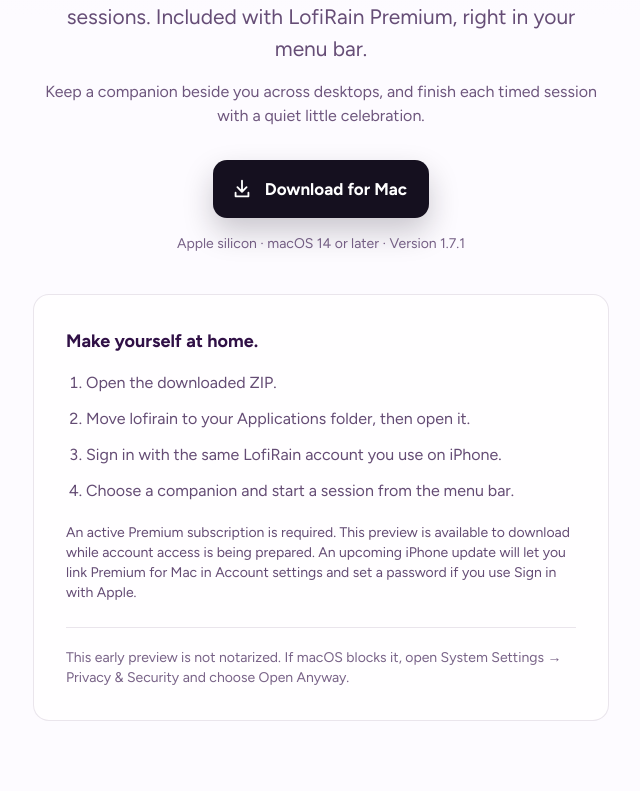
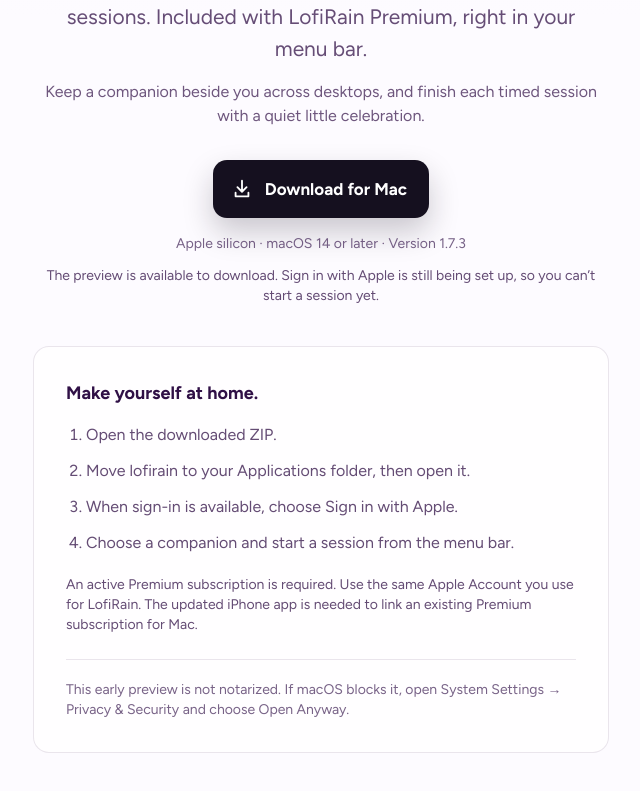
Before and after one commit to AnthonyNasser/lofirain-io, a Next.js app: page /mac in a window 1280 px wide. Shown: the part 559-1350 px from the top of the page, without its empty margins (319-959 px from the left). Built offline with nearby package versions, Linux system fonts and the light colour scheme.

Commit message:
Publish LofiRain Mac preview 1.7.3

```diff
--- a/app/mac/page.tsx
+++ b/app/mac/page.tsx
@@ -54,21 +54,24 @@ export default function MacDownloadPage() {
             Download for Mac
           </a>
           <p className="mt-4 text-sm text-ink/65">
-            Apple silicon · macOS 14 or later · Version 1.7.1
+            Apple silicon · macOS 14 or later · Version 1.7.3
+          </p>
+          <p className="mt-3 text-sm text-ink/75">
+            The preview is available to download. Sign in with Apple is still
+            being set up, so you can’t start a session yet.
           </p>
           <div className="mt-10 w-full rounded-2xl border border-ink/10 bg-white/70 p-6 text-left sm:p-8">
             <h2 className="text-lg font-bold">Make yourself at home.</h2>
             <ol className="mt-4 list-decimal space-y-3 pl-5 text-base text-ink/75">
               <li>Open the downloaded ZIP.</li>
               <li>Move lofirain to your Applications folder, then open it.</li>
-              <li>Sign in with the same LofiRain account you use on iPhone.</li>
+              <li>When sign-in is available, choose Sign in with Apple.</li>
               <li>Choose a companion and start a session from the menu bar.</li>
             </ol>
             <p className="mt-5 text-sm text-ink/75">
-              An active Premium subscription is required. This preview is
-              available to download while account access is being prepared.
-              An upcoming iPhone update will let you link Premium for Mac in
-              Account settings and set a password if you use Sign in with Apple.
+              An active Premium subscription is required. Use the same Apple
+              Account you use for LofiRain. The updated iPhone app is needed
+              to link an existing Premium subscription for Mac.
             </p>
             <p className="mt-6 border-t border-ink/10 pt-5 text-sm text-ink/65">
               This early preview is not notarized. If macOS blocks it, open System
```
Also changed, not shown: 2 other files (tests, documents, lock files or other folders).
